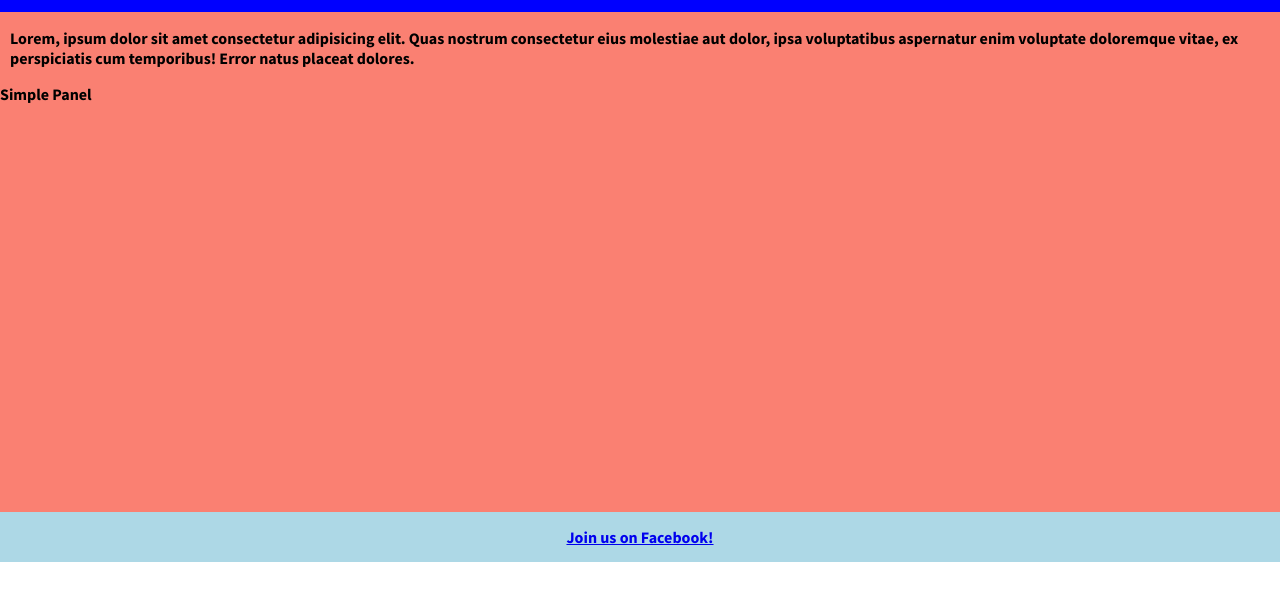
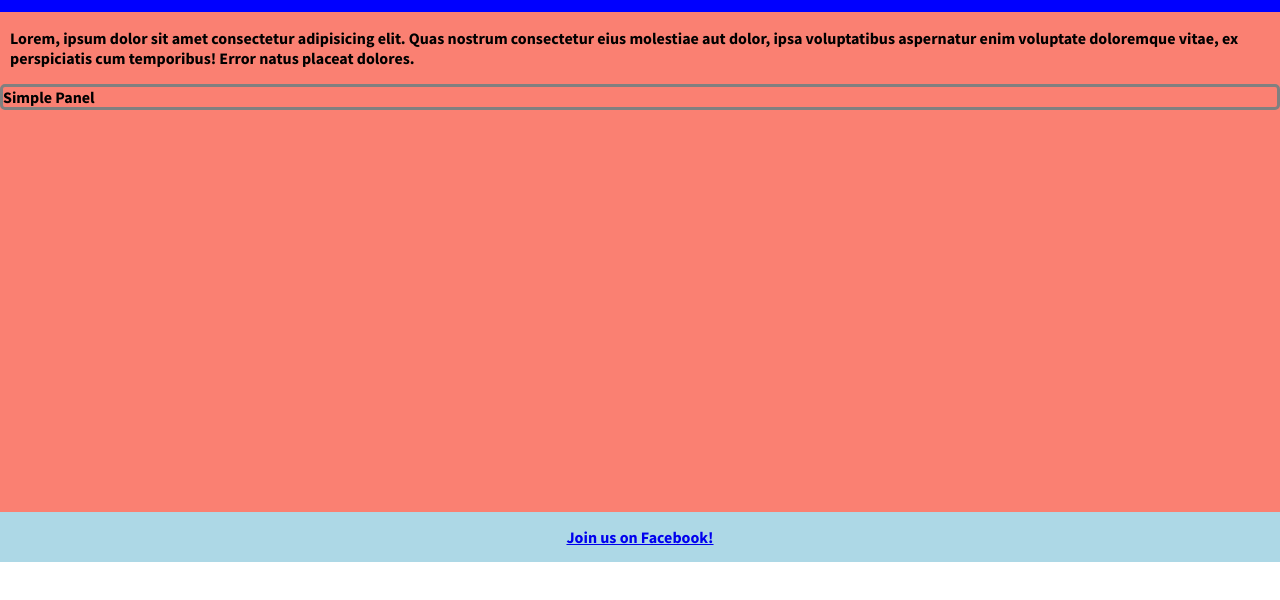
Before and after one commit to mihallabrin/layout-example, a website: page public/index.html in a window 1280 px wide. Shown: the part 38-638 px from the top of the page. Drawn offline with Linux system fonts and the light colour scheme.

Commit message:
added missing border style

```diff
--- a/src/panels/_simple.scss
+++ b/src/panels/_simple.scss
@@ -1,6 +1,6 @@
 // Simple Panel
 .pan-sm {
-  border: 1px solid grey;
   border-color: grey;
   border-radius: 5px;
+  border-style: solid;
 }
```
Also changed, not shown: public/style.css.
